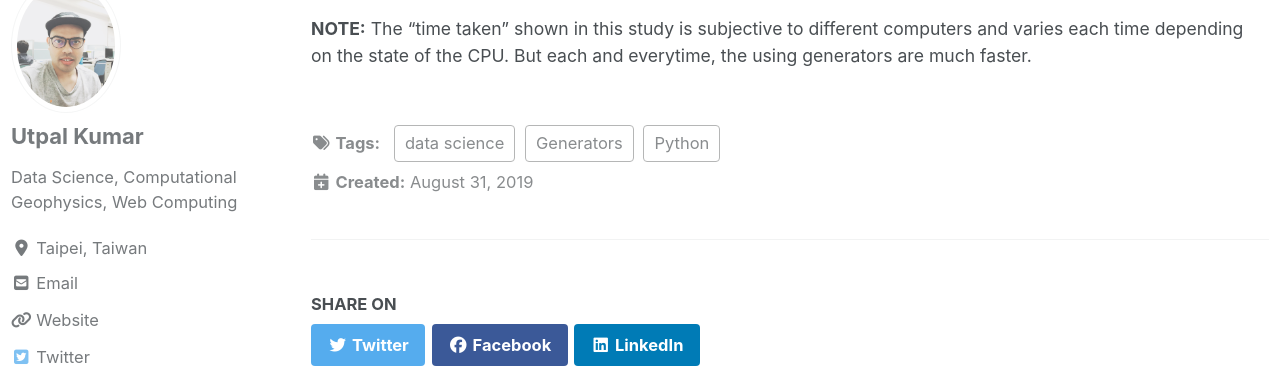
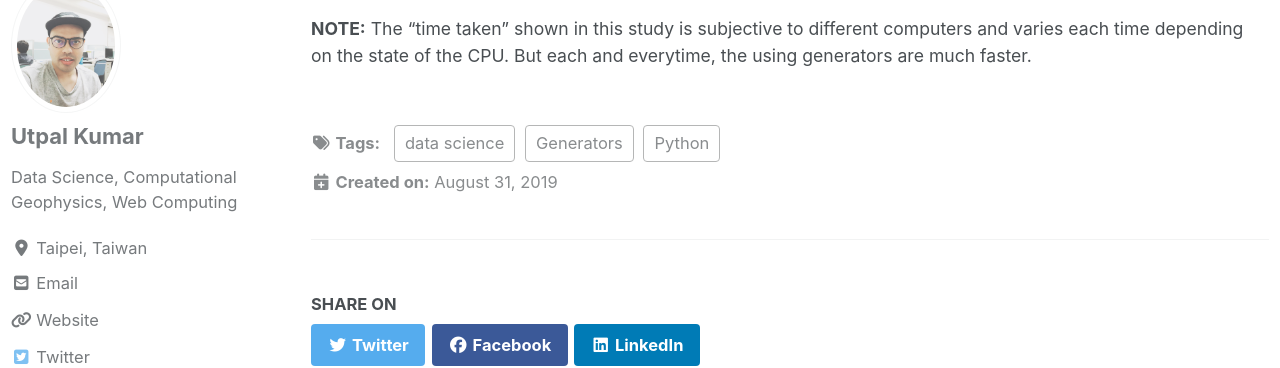
Before and after one commit to apexcodings/earthinversion.github.io, a Jekyll site: the page built from _posts/2019-08-31-generators.md, in a window 1280 px wide and 900 px high, scrolled down 2177 px. Shown: the part 88-456 px from the top of the window. Built offline with Jekyll 4.4.1, drawn with Linux system fonts in a browser that asks for light colours; cached includes are drawn as plain includes; nearby versions of some CDN libraries; comment, search, counter and statistics services are not loaded.

```diff
--- a/_layouts/single.html
+++ b/_layouts/single.html
@@ -53,10 +53,10 @@
         {% endif %}
         {% include page__taxonomy.html %}
         {% if page.last_modified_at %}
-          <p class="page__date"><strong><i class="fas fa-fw fa-calendar-plus" aria-hidden="true"></i> Created:</strong> <time datetime="{{ page.date | date_to_xmlschema }}">{{ page.date | date: "%B %d, %Y" }}</time></p>
-          <p class="page__date"><strong><i class="fas fa-fw fa-calendar-alt" aria-hidden="true"></i> {{ site.data.ui-text[site.locale].date_label | default: "Updated:" }}</strong> <time datetime="{{ page.last_modified_at | date: "%Y-%m-%d" }}">{{ page.last_modified_at | date: "%B %d, %Y" }}</time></p>
+          <p class="page__date"><strong><i class="fas fa-fw fa-calendar-plus" aria-hidden="true"></i> Created on:</strong> <time datetime="{{ page.date | date_to_xmlschema }}">{{ page.date | date: "%B %d, %Y" }}</time></p>
+          <p class="page__date"><strong><i class="fas fa-fw fa-calendar-alt" aria-hidden="true"></i> {{ site.data.ui-text[site.locale].date_label | default: "Updated on:" }}</strong> <time datetime="{{ page.last_modified_at | date: "%Y-%m-%d" }}">{{ page.last_modified_at | date: "%B %d, %Y" }}</time></p>
         {% elsif page.date %}
-          <p class="page__date"><strong><i class="fas fa-fw fa-calendar-plus" aria-hidden="true"></i> Created:</strong> <time datetime="{{ page.date | date_to_xmlschema }}">{{ page.date | date: "%B %d, %Y" }}</time></p>
+          <p class="page__date"><strong><i class="fas fa-fw fa-calendar-plus" aria-hidden="true"></i> Created on:</strong> <time datetime="{{ page.date | date_to_xmlschema }}">{{ page.date | date: "%B %d, %Y" }}</time></p>
         {% endif %}
       </footer>
 
```
Also changed, not shown: _posts/2020-05-09-topographic-map-in-python.md (+2 -0 lines).
